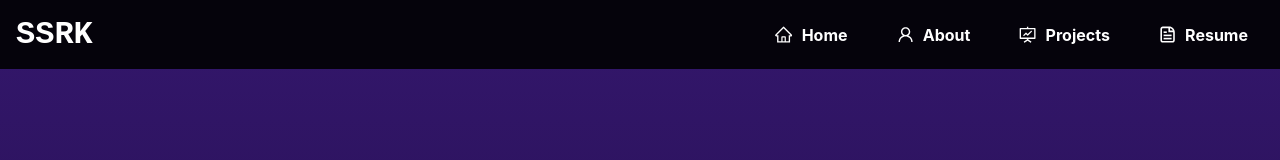
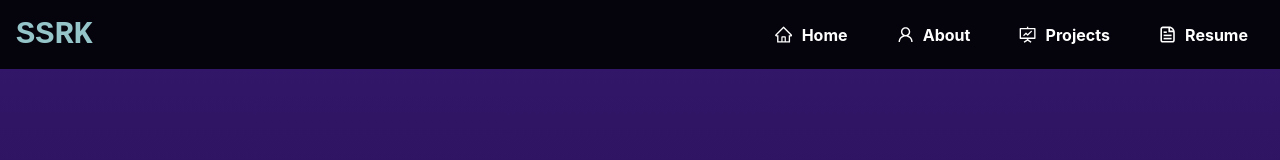
Before and after one commit to sreenivas98/my-portfolio, a React (Create React App) app: page / in a window 1280 px wide. In both pictures the pointer is over the element "SSRK". Shown: the top 160 px of the page. Built offline with nearby package versions, Linux system fonts and the light colour scheme.

Commit message:
added hover functionality to logo

```diff
--- a/src/components/CSS/navbar.css
+++ b/src/components/CSS/navbar.css
@@ -21,6 +21,10 @@
   font-weight: bolder;
   font-family: 'Courier New', Courier, monospace;
   font-size: 2rem;
+}
+
+.navbar-logo:hover {
+  color:rgb(149, 197, 201);
 }
 
 .navbar-links {
```
